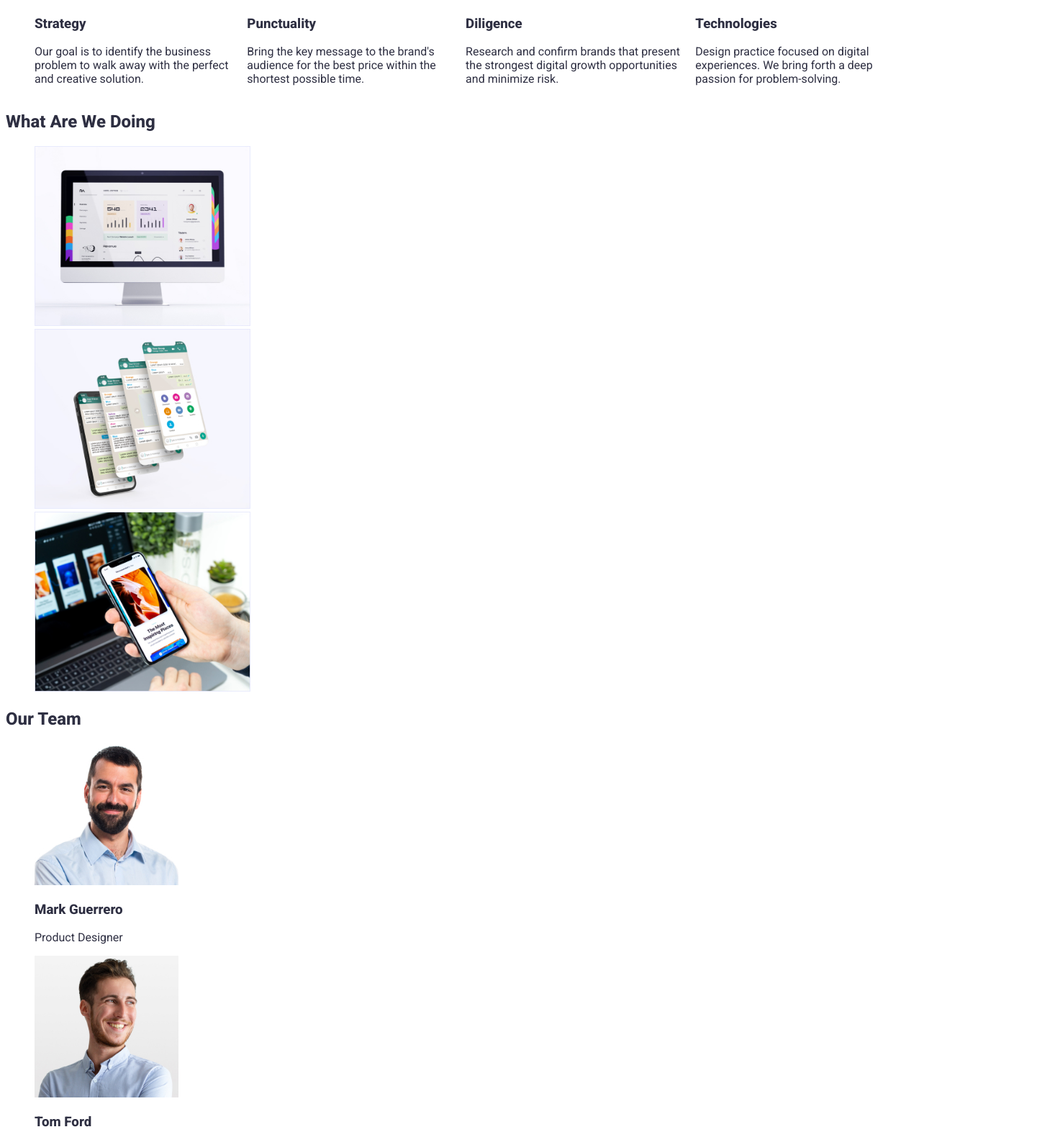
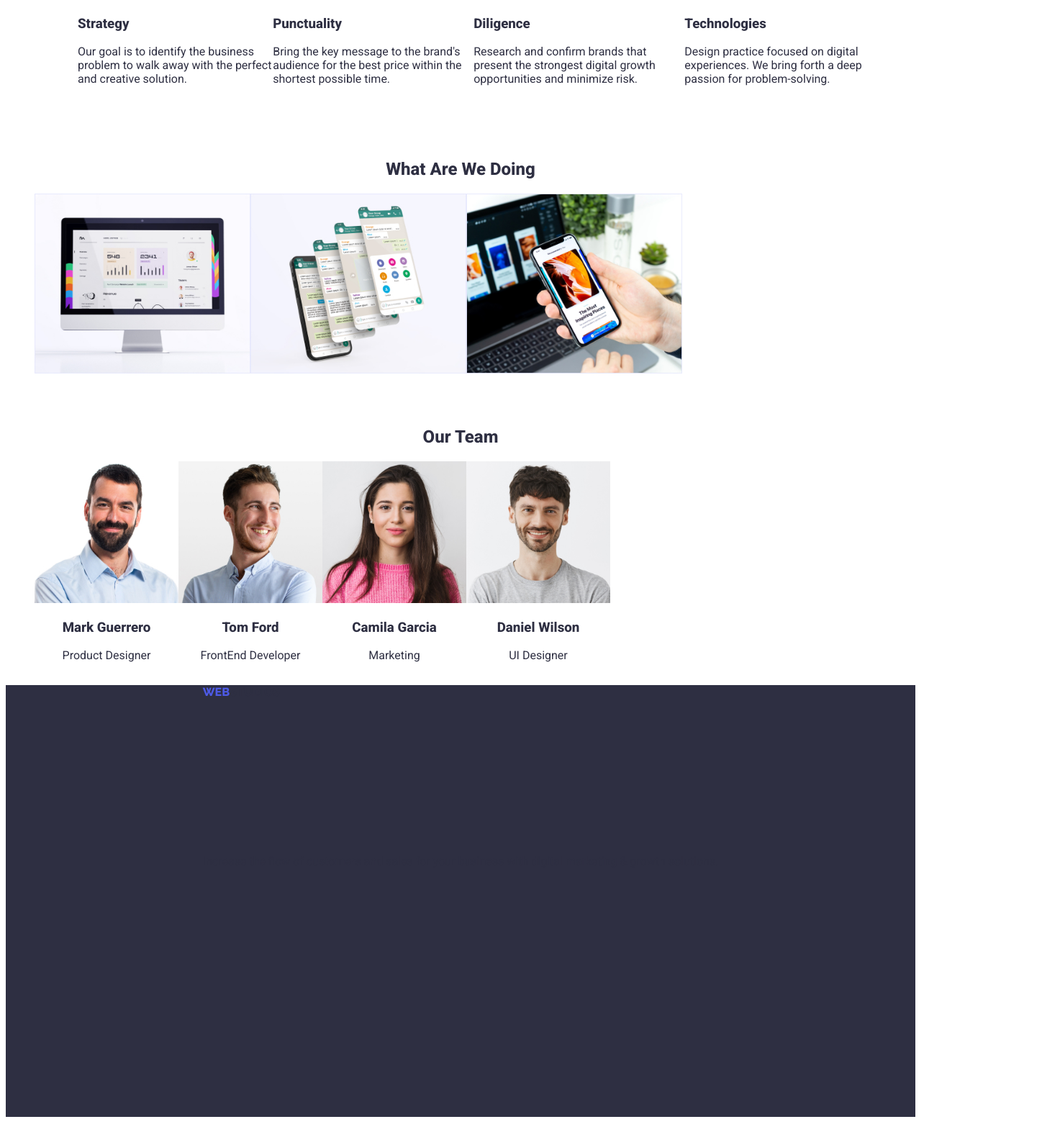
Before and after one commit to voxmech/goit-markup-hw-03, a plain HTML site: page index.html in a window 1280 px wide. Shown: the part 672-2245 px from the top of the page at 72% size, 1448 px wide, since content can reach past the window. Drawn offline with Linux system fonts and the light colour scheme.

Commit message:
aangements

```diff
--- a/css/styles.css
+++ b/css/styles.css
@@ -1,31 +1,27 @@
-
 :root {
     --primary-text-color: #757575;
     --accent-color: #2196f3;
     --primary-white-color: #ffffff;
     --primary-black-color: #2E2F42;
-    --logo-blue:#4D5AE5;
-    --logo-black:#2E2F42;
-    --text-white-opacity:  rgba(255,255,255,0.6);
+    --logo-blue: #4D5AE5;
+    --logo-black: #2E2F42;
+    --text-white-opacity: rgba(255,255,255,0.6);
     --text-primary-white: #ffff;
     --button-primary-hover: #188ce8;
     --button-portfolio-normal: #E7E9FC;
     --button-portfolio-hover: #404BBF;
-    --primary-hover-color:  #4D5AE5;
+    --primary-hover-color: #4D5AE5;
     --button-filter: #fff;
     --background-black: #2f303a;
     --background-grey: #f5f4fa;
-    --hero-background:  #2E2F42;
-
+    --hero-background: #2E2F42;
   }
 
   body {
-
     list-style: none;
     color: var(--primary-black-color);
     font-family: 'Roboto', sans-serif;
     font-weight: 400;
-
   }
 
   .header-navigator-container {
@@ -37,85 +33,82 @@ body {
   }
 
   .logo {
-
     display: inline-flex;
     align-items: center;
     text-decoration: none;
     list-style: none;
     font-family: 'Raleway', sans-serif;
     font-weight: 800;
-    color: var(--logo-black)
-
-
+    color: var(--logo-black);
   }
 
   .logo-blue {
-
-    color:var(--logo-blue)
+    color: var(--logo-blue);
   }
 
-
-
-.header-navigator  {
-
+  .header-navigator {
     display: inline-flex;
-
   }
 
   .header-navigator-item :hover {
-
-    color: var(--primary-hover-color)
-
-}
-.header-navigator-item {
-
-    list-style: none;
-    display: inline-flex;
-    padding-right: 40px;
-
-
-
+    color: var(--primary-hover-color);
   }
 
-.header-ctas {
-
+  .header-navigator-item {
     list-style: none;
-    display: inline-flex;
-    padding-left: 332px;
-
-}
-
-.header-navigator-item-ctas {
-
     display: inline-flex;
     padding-right: 40px;
   }
 
+  .header-ctas {
+    list-style: none;
+    display: inline-flex;
+    padding-left: 332px;
+  }
+
+  .header-navigator-item-ctas {
+    display: inline-flex;
+    padding-right: 40px;
+  }
 
   ul li a {
-
     text-decoration: none;
   }
 
-
   .header-navigator-menu {
-
     text-decoration-line: none;
   }
 
   .features-items {
+    list-style: none;
+    padding-left: 100px;
+    padding-right: 40px;
+  }
 
-    list-style: none;
+  .wawd {
+    text-align: center;
+    padding-top: 50px;
+    align-items: center;
   }
 
   .wawd-items {
+    list-style: none;
+    margin: auto;
+    display: flex;
+    align-items: center;
+    padding-right: 40px;
+  }
 
+  .ot {
     list-style: none;
+    text-align: center;
+    padding-top: 50px;
   }
 
   .our-team-menu {
-
+    display: flex;
     list-style: none;
+    align-items: center;
   }
 
   .categories-item {
@@ -126,19 +119,16 @@ ul li a {
     list-style: none;
   }
 
-
-
   .header-navigator-item-ctas :hover {
-    color: var(--primary-hover-color)
+    color: var(--primary-hover-color);
   }
 
   .button-item {
-
     background-color: var(--button-portfolio-normal);
     font-family: 'Roboto', sans-serif;
     font-weight: 400;
+  }
 
-}
   .button-item:hover {
     color: var(--button-filter);
     background-color: var(--button-portfolio-hover);
@@ -146,30 +136,24 @@ ul li a {
   }
 
   .hero {
-
     color: var(--text-primary-white);
     margin: 0;
-
-
   }
 
   .hero-container {
-
     background-color: var(--hero-background);
     display: flex;
     align-items: center;
     flex-direction: column;
     box-sizing: content-box;
-    width: 1440px;
     height: 600px;
-
-
+    margin: auto;
   }
 
   .hero-motto {
-
-    text-align: center;
-    padding-top: 300px;
+    display: grid;
+    padding-top: 200px;
+    align-items: center;
   }
 
   .order-service {
@@ -177,8 +161,6 @@ ul li a {
     background-color: var(--primary-hover-color);
     font-family: 'Roboto', sans-serif;
     font-weight: 400;
-
-
   }
 
   .order-service:hover {
@@ -187,16 +169,28 @@ ul li a {
     border-radius: 0%;
     border-color: none;
     cursor: pointer;
+  }
 
+  .footer-container {
+    background-color: var(--hero-background);
+    display: flex;
+    align-items: center;
+    flex-direction: column;
+    box-sizing: content-box;
+    height: 600px;
+    margin: auto;
+  }
 
+  .footer-item p{
+    column-count: 3;
+    column-gap: 25px;
+    display: grid;
+    padding-top: 200px;
   }
 
   .features-items {
-
-    display:flex;
-    flex-direction: row;
-
-
+    display: flex;
+    align-items: center;
   }
 
   .image-title-item {
--- a/index.html
+++ b/index.html
@@ -1,26 +1,15 @@
-
-
 <!DOCTYPE html>
 <html lang="en">
   <head>
-
     <title>goit-markup-hw-02</title>
     <meta charset="UTF-8">
-
-        <link
-        href="https://fonts.googleapis.com/css2?family=Raleway:wght@800&family=Roboto:wght@400;500;800;900&display=swap"
-        rel="stylesheet"
-      />
-
-
+    <link href="https://fonts.googleapis.com/css2?family=Raleway:wght@800&family=Roboto:wght@400;500;800;900&display=swap" rel="stylesheet" />
     <link rel="stylesheet" href="./css/styles.css">
-
-
   </head>
   <body>
     <header>
       <div class="header-navigator-container">
-             <nav class="header-navigator" >
+        <nav class="header-navigator">
           <a href="index.html" class="logo"><span class="logo-blue">WEB</span>STUDIOS</a>
           <ul class="header-navigator-menu">
             <li class="header-navigator-item">
@@ -34,7 +23,6 @@
             </li>
           </ul>
         </nav>
-
         <address>
           <ul class="header-ctas">
             <li class="header-navigator-item-ctas"><a href="mailto:info@devstudio.com">info@devstudio.com</a></li>
@@ -43,30 +31,22 @@
         </address>
       </div>
     </header>
-
     <main>
-
       <section class="hero">
-
         <div class="hero-container">
           <h1 class="hero-motto">
             Effective Solutions <br> for Your Business
           </h1>
-                    <button type="button" class="order-service" > Order Service</button>
+          <button type="button" class="order-service"> Order Service</button>
         </div>
       </section>
-
       <section class="features">
         <div class="features-container">
           <h1 hidden> Features </h1>
-
           <ul class="features-items">
-
             <li class="text-font-roboto-features">
               <h3>
-
                 Strategy
-
               </h3>
               <p>
                 Our goal is to identify the business
@@ -74,10 +54,8 @@
                 perfect and creative solution.
               </p>
             </li>
-
-                 <li class="text-font-roboto-features" >
+            <li class="text-font-roboto-features">
               <h3>
-
                 Punctuality
               </h3>
               <p>
@@ -86,8 +64,7 @@
                 within the shortest possible time.
               </p>
             </li>
-
-                 <li class="text-font-roboto-features" >
+            <li class="text-font-roboto-features">
               <h3>
                 Diligence
               </h3>
@@ -97,8 +74,7 @@
                 opportunities and minimize risk.
               </P>
             </li>
-
-                 <li  class="text-font-roboto-features">
+            <li class="text-font-roboto-features">
               <h3>
                 Technologies
               </h3>
@@ -108,11 +84,10 @@
                 passion for problem-solving.
               </P>
             </li>
-
           </ul>
         </div>
       </section>
-
+      <div class="wawd">
         <section class="what-are-we-doing-section">
             <h2>What Are We Doing</h2>
             <ul class="wawd-items">
@@ -120,14 +95,11 @@
                 <li><img src="images/p2.jpg" alt="Application popping up" width="300"></li>
                 <li><img src="images/p3.jpg" alt="Human handling mobile phone" width="300"></li>
             </ul>
-
         </section>
-
+      </div>
       <section class="our-team-section">
-
-                <h2>
-                   Our Team
-                </h2>
+        <div class="ot">
+          <h2>Our Team </h2>
           <ul class="our-team-menu">
             <li class="our-team-section-item">
               <img src="images/Team_Card_1.jpg" alt="Guy Smiling with beard" width="200">
@@ -149,23 +121,19 @@
               <p> UI Designer </p>
             </li>
           </ul>
+        </div>
       </section>
-
     </main>
-
-        <footer>
-
-            <img src="images/Dark-bg.jpg" alt="Background">
-
+    <div class="footer-container">
+        <footer class="footer">
         <a href="index.html" class="logo"><span class="logo-blue">WEB</span>STUDIOS</a>
-
-            <p class="footer-item">
+        <div class="footer-item">
+            <p>
                 Increase the flow of customers and sales for your business with digital marketing & growth solutions.
             </p>
-
-
             </footer>
-
-
+        </div>
+        </footer>
+    </div>
   </body>
 </html>
```
Lines whose indentation alone changed are shown as unchanged.
